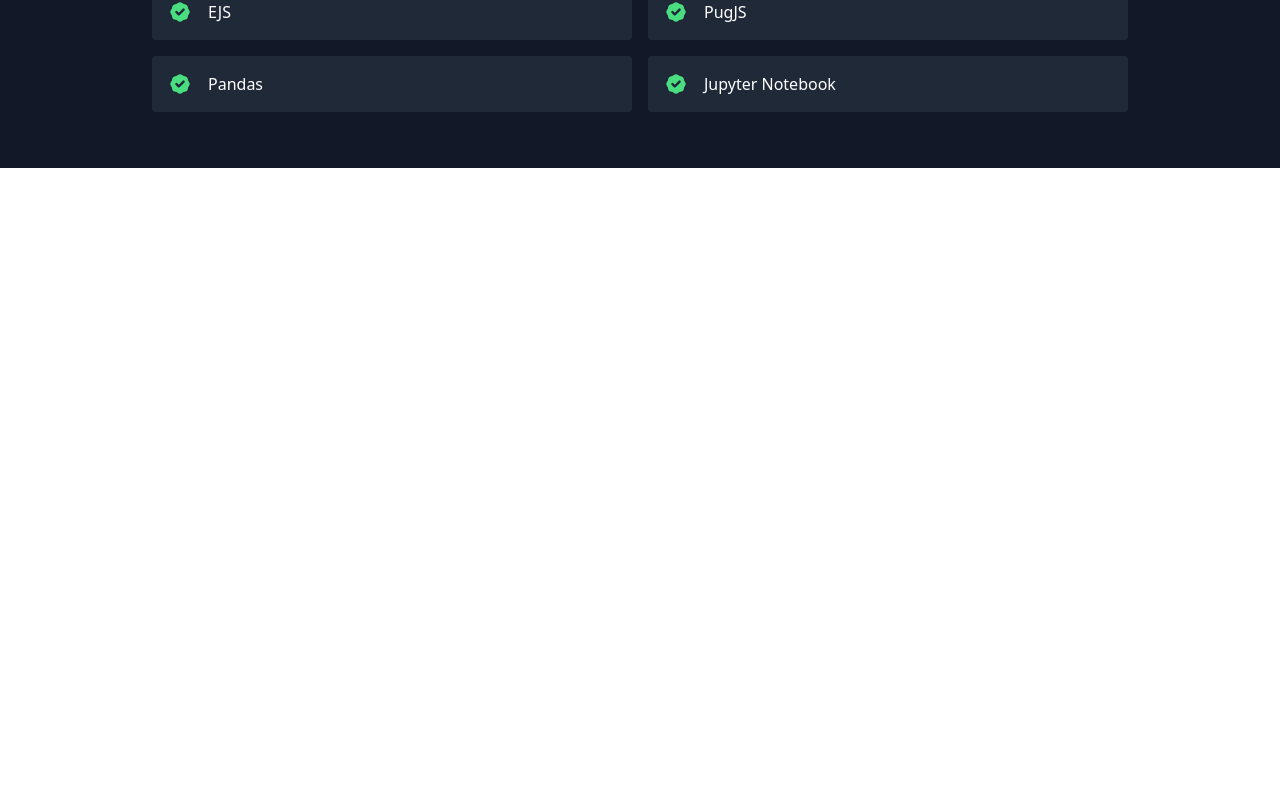
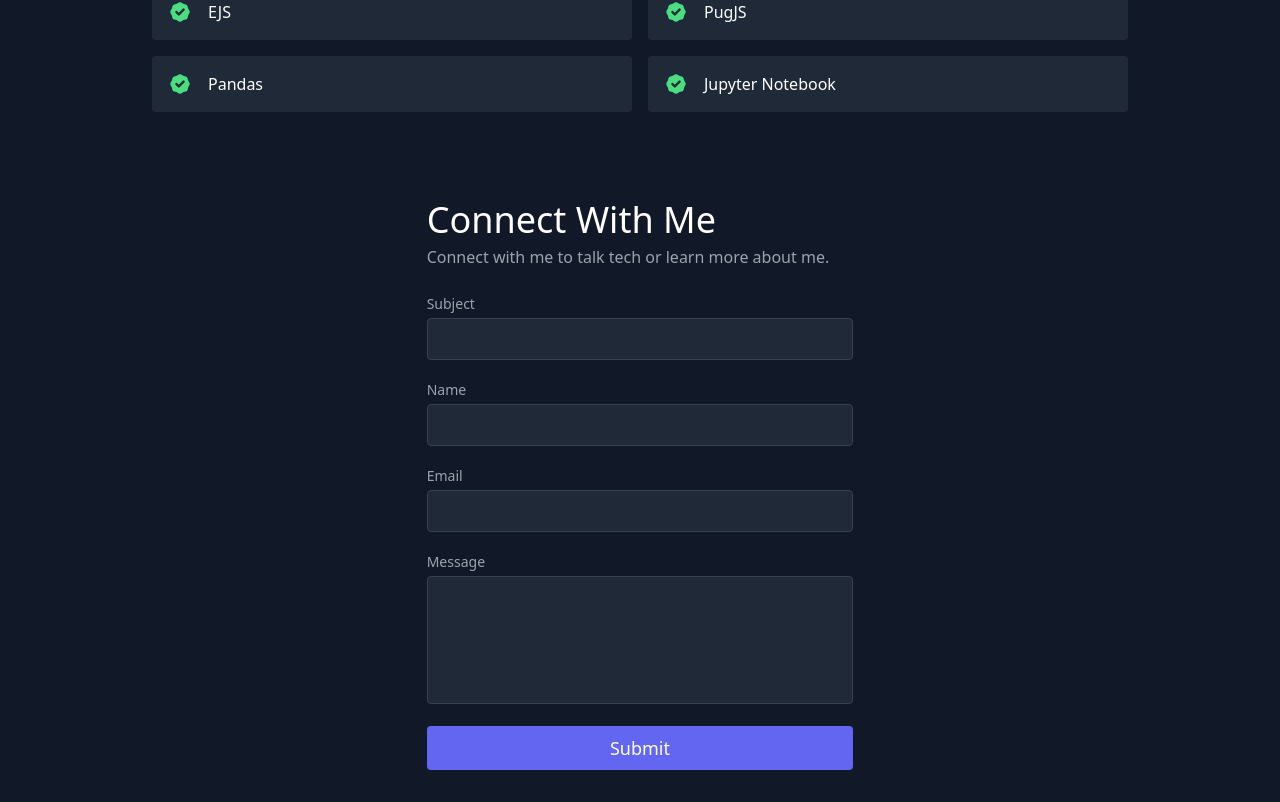
Before and after one commit to carlos-escamilla33/portfolio-website, a React (Create React App) app: page / in a window 1280 px wide. Shown: the part 2222-3024 px from the top of the page. Before the commit the page ends 2390 px from the top, so only its background shows below. Built offline with nearby package versions, Linux system fonts and the light colour scheme.

Commit message:
setting up emailjs

```diff
--- a/package.json
+++ b/package.json
@@ -3,6 +3,7 @@
   "version": "0.1.0",
   "private": true,
   "dependencies": {
+    "@emailjs/browser": "^3.4.0",
     "@heroicons/react": "^1.0.5",
     "@testing-library/jest-dom": "^5.16.2",
     "@testing-library/react": "^12.1.2",
--- a/src/components/Contact.js
+++ b/src/components/Contact.js
@@ -1,8 +1,107 @@
-import React from "react";
+import React, { useState, useRef } from "react";
+import emailjs from '@emailjs/browser';
 
 const Contact = () => {
+    const form = useRef();
+    const [subject, setSubject] = useState("");
+    const [name, setName] = useState("");
+    const [email, setEmail] = useState("");
+    const [message, setMessage] = useState("");
+
+    const handleSubjectInput = (event) => {
+        setSubject(event.target.value);
+    }
+
+    const handleNameInput = (event) => {
+        setName(event.target.value);
+    }
+    const handlEmailInput = (event) => {
+        setEmail(event.target.value);
+    }
+    const handleMessageInput = (event) => {
+        setMessage(event.target.value);
+    }
+
+    const sendEmail = (e) => {
+        e.preventDefault();
+
+        emailjs.sendForm('gmail', 'template_72skgdf', form.current, 'user_05JsMmOYFs24kBc2qTdXK')
+            .then((result) => {
+                console.log(result.text);
+            }, (error) => {
+                console.log(error.text);
+            });
+    };
+
     return (
-        <></>
+        <section id="contact" className="relative">
+            <form
+                netlify="true"
+                name="contact"
+                onSubmit={sendEmail}
+                className="lg:w-1/3 md:w-1/2 flex flex-col md:mx-auto w-full md:py-8 mt-8 md:mt-0">
+                <h2 className="text-white sm:text-4xl text-3xl mb-1 font-medium title-font">
+                    Connect With Me
+                </h2>
+                <p className="leading-relaxed mb-5">
+                    Connect with me to talk tech or learn more about me.
+                </p>
+                <div className="relative mb-4">
+                    <label htmlFor="subject" className="leading-7 text-sm text-gray-400">
+                        Subject
+                    </label>
+                    <input
+                        type="text"
+                        id="subject"
+                        name="subject"
+                        className="w-full bg-gray-800 rounded border border-gray-700 focus:border-indigo-500 focus:ring-2 focus:ring-indigo-900 text-base outline-none text-gray-100 py-1 px-3 leading-8 transition-colors duration-200 ease-in-out"
+                        onChange={handleSubjectInput}
+                    />
+                </div>
+                <div className="relative mb-4">
+                    <label htmlFor="name" className="leading-7 text-sm text-gray-400">
+                        Name
+                    </label>
+                    <input
+                        type="text"
+                        id="name"
+                        name="name"
+                        className="w-full bg-gray-800 rounded border border-gray-700 focus:border-indigo-500 focus:ring-2 focus:ring-indigo-900 text-base outline-none text-gray-100 py-1 px-3 leading-8 transition-colors duration-200 ease-in-out"
+                        onChange={handleNameInput}
+                    />
+                </div>
+                <div className="relative mb-4">
+                    <label htmlFor="email" className="leading-7 text-sm text-gray-400">
+                        Email
+                    </label>
+                    <input
+                        type="email"
+                        id="email"
+                        name="email"
+                        className="w-full bg-gray-800 rounded border border-gray-700 focus:border-indigo-500 focus:ring-2 focus:ring-indigo-900 text-base outline-none text-gray-100 py-1 px-3 leading-8 transition-colors duration-200 ease-in-out"
+                        onChange={handlEmailInput}
+                    />
+                </div>
+                <div className="relative mb-4">
+                    <label
+                        htmlFor="message"
+                        className="leading-7 text-sm text-gray-400">
+                        Message
+                    </label>
+                    <textarea
+                        id="message"
+                        name="message"
+                        className="w-full bg-gray-800 rounded border border-gray-700 focus:border-indigo-500 focus:ring-2 focus:ring-indigo-900 h-32 text-base outline-none text-gray-100 py-1 px-3 resize-none leading-6 transition-colors duration-200 ease-in-out"
+                        onChange={handleMessageInput}
+                    />
+                </div>
+                <button
+                    type="submit"
+                    className="text-white bg-indigo-500 border-0 py-2 px-6 focus:outline-none hover:bg-indigo-600 rounded text-lg">
+                    Submit
+                </button>
+            </form>
+        </section>
     )
 }
 
```
Also changed, not shown: 1 other file (tests, documents, lock files or other folders).
